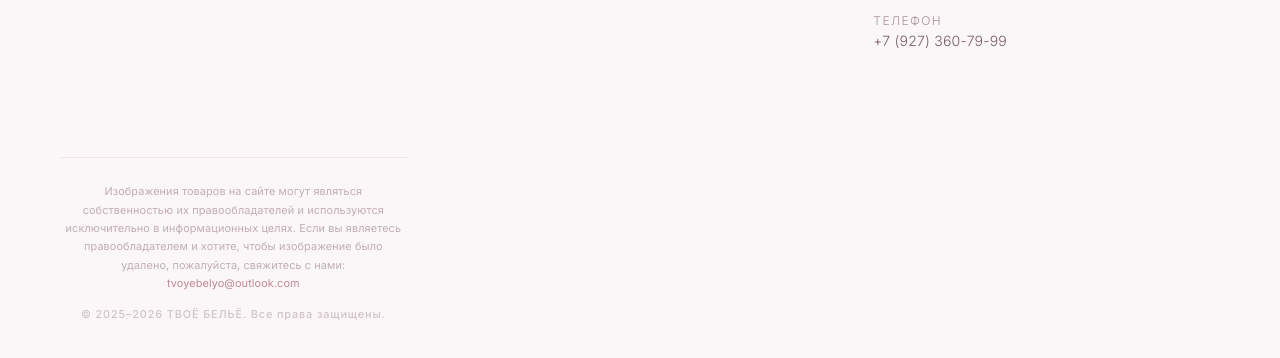
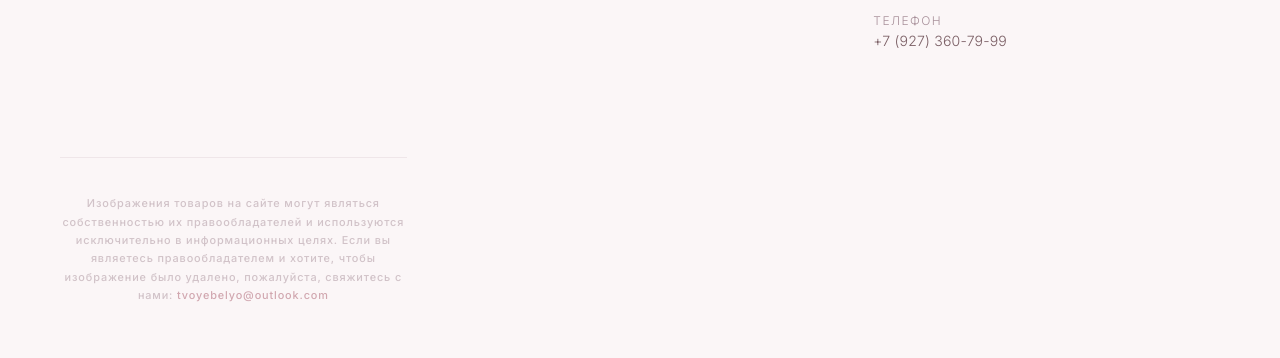
Before and after one commit to pinkfloydofthewall/tvoebelyopenza_site, a plain HTML site: page index.html in a window 1280 px wide. Shown: the part 4943-5301 px from the top of the page. Drawn offline with nearby package versions, Linux system fonts and the light colour scheme.

Commit message:
Remove unnecessary copyright line from disclaimer

```diff
--- a/index.html
+++ b/index.html
@@ -261,7 +261,6 @@
 
   <div class="footer-disclaimer">
     <p>Изображения товаров на сайте могут являться собственностью их правообладателей и используются исключительно в информационных целях. Если вы являетесь правообладателем и хотите, чтобы изображение было удалено, пожалуйста, свяжитесь с нами: <a href="mailto:tvoyebelyo@outlook.com">tvoyebelyo@outlook.com</a></p>
-    <p>© 2025–2026 ТВОЁ БЕЛЬЁ. Все права защищены.</p>
   </div>
 
 </footer>
```
